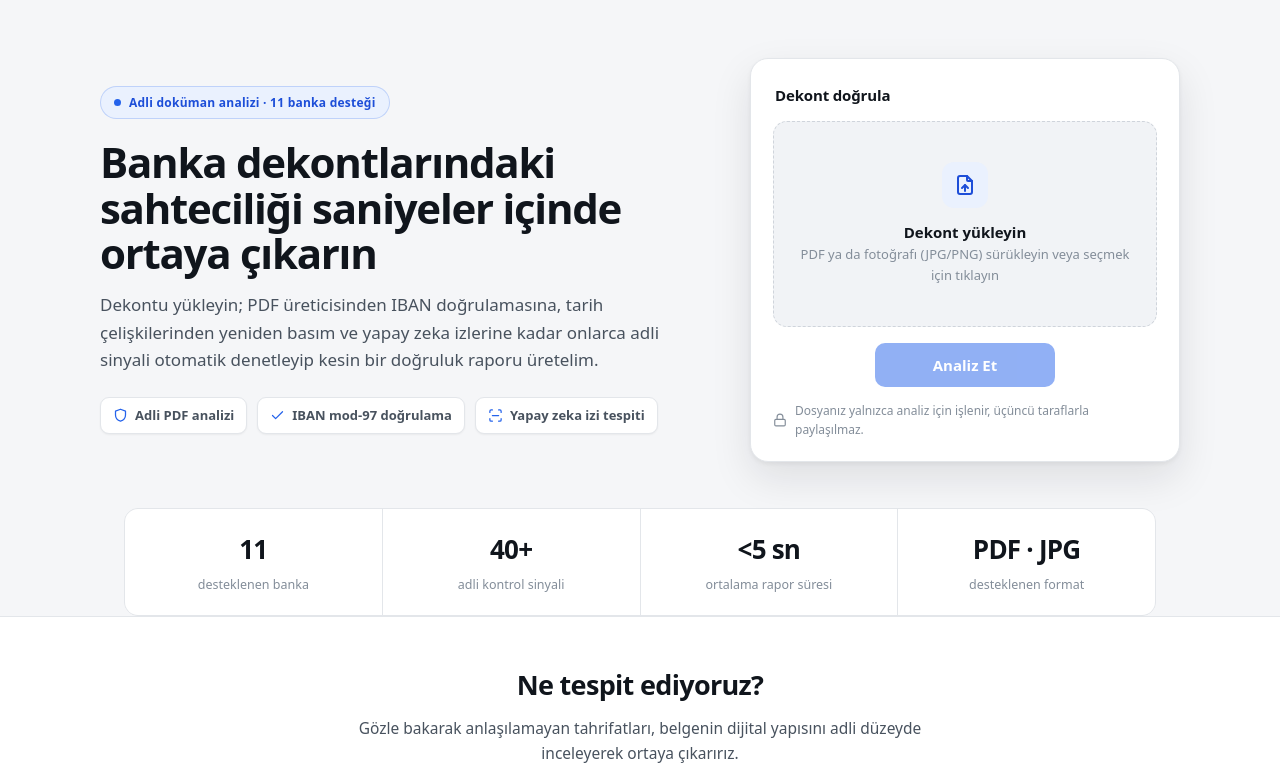
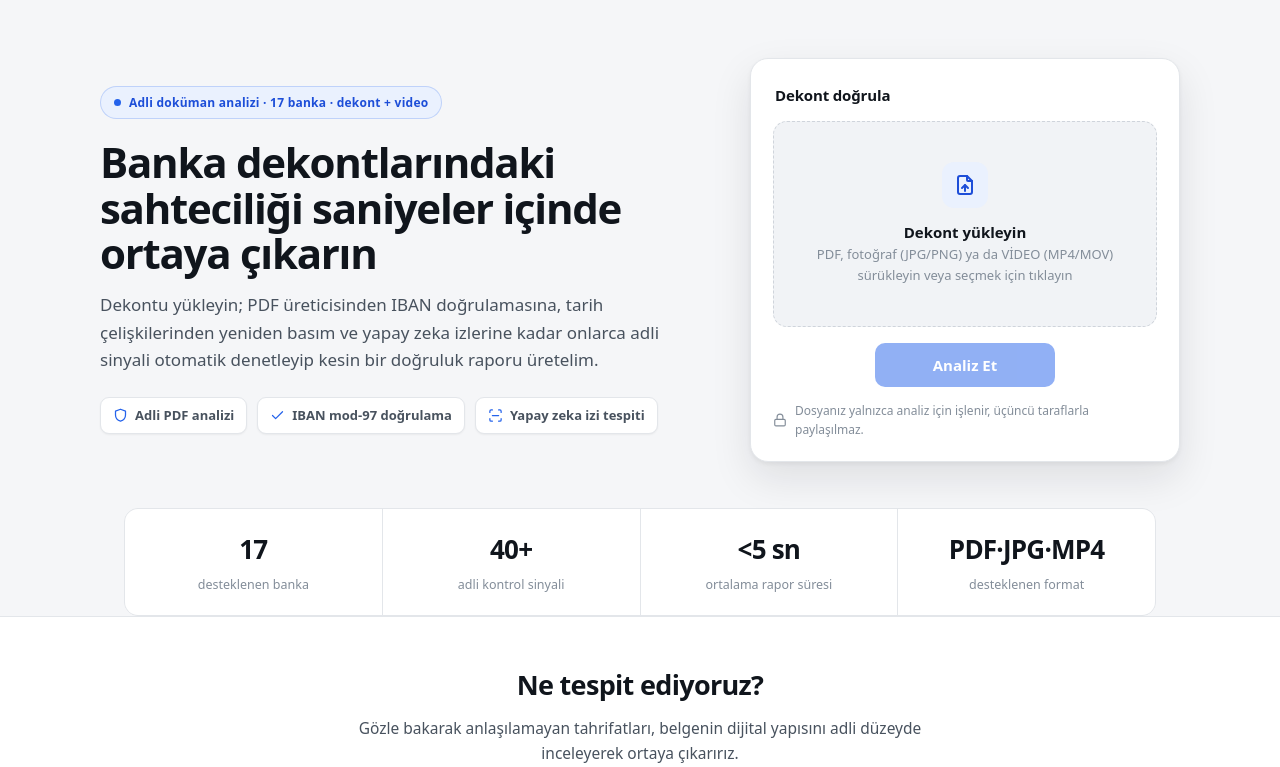
Before and after one commit to mrevreka-dev/dekont-analiz, a FastAPI app: page / in a window 1280 px wide. Shown: the part 63-830 px from the top of the page. Run offline with FastAPI, Linux system fonts and the light colour scheme.

Commit message:
Add files via upload

```diff
--- a/templates/index.html
+++ b/templates/index.html
@@ -26,7 +26,7 @@
   <section class="hero-wrap container">
     <div class="hero-copy">
       <span class="eyebrow"><span class="dot"></span>
-        {{ 'Adli doküman analizi · 11 banka desteği' if tr else 'Forensic document analysis · 11 banks' }}</span>
+        {{ 'Adli doküman analizi · 17 banka · dekont + video' if tr else 'Forensic analysis · 17 banks · receipts + video' }}</span>
       <h1>{{ 'Banka dekontlarındaki sahteciliği saniyeler içinde ortaya çıkarın'
             if tr else 'Expose bank receipt forgery in seconds' }}</h1>
       <p class="lead">{{ 'Dekontu yükleyin; PDF üreticisinden IBAN doğrulamasına, tarih çelişkilerinden yeniden basım ve yapay zeka izlerine kadar onlarca adli sinyali otomatik denetleyip kesin bir doğruluk raporu üretelim.'
@@ -46,9 +46,9 @@
           <label class="dropzone" id="dz" for="file">
             <span class="dz-icon"><svg viewBox="0 0 24 24" fill="none" stroke="currentColor" stroke-width="2" stroke-linecap="round" stroke-linejoin="round"><path d="M14 3v4a1 1 0 0 0 1 1h4"/><path d="M17 21H7a2 2 0 0 1-2-2V5a2 2 0 0 1 2-2h7l5 5v11a2 2 0 0 1-2 2z"/><path d="M12 18v-6"/><path d="m9 15 3-3 3 3"/></svg></span>
             <div><strong>{{ 'Dekont yükleyin' if tr else 'Upload a receipt' }}</strong></div>
-            <div class="note">{{ 'PDF ya da fotoğrafı (JPG/PNG) sürükleyin veya seçmek için tıklayın' if tr else 'Drag a PDF or photo (JPG/PNG) here, or click to choose' }}</div>
+            <div class="note">{{ 'PDF, fotoğraf (JPG/PNG) ya da VİDEO (MP4/MOV) sürükleyin veya seçmek için tıklayın' if tr else 'Drag a PDF, photo (JPG/PNG) or VIDEO (MP4/MOV) here, or click to choose' }}</div>
             <div class="fname hidden" id="fname"></div>
-            <input type="file" id="file" name="file" accept="application/pdf,.pdf,image/*,.jpg,.jpeg,.png,.webp,.tiff" class="hidden" required>
+            <input type="file" id="file" name="file" accept="application/pdf,.pdf,image/*,.jpg,.jpeg,.png,.webp,.tiff,video/*,.mp4,.mov,.m4v,.webm,.avi,.3gp,.mkv" class="hidden" required>
           </label>
           <div class="center" style="margin-top:16px">
             <button class="btn" id="submit" type="submit" disabled style="min-width:180px">
@@ -67,10 +67,10 @@
   <!-- METRICS -->
   <section class="container" style="padding-top:8px">
     <div class="metrics">
-      <div class="metric"><div class="mv">11</div><div class="ml">{{ 'desteklenen banka' if tr else 'supported banks' }}</div></div>
+      <div class="metric"><div class="mv">17</div><div class="ml">{{ 'desteklenen banka' if tr else 'supported banks' }}</div></div>
       <div class="metric"><div class="mv">40+</div><div class="ml">{{ 'adli kontrol sinyali' if tr else 'forensic signals' }}</div></div>
       <div class="metric"><div class="mv">&lt;5 sn</div><div class="ml">{{ 'ortalama rapor süresi' if tr else 'avg. report time' }}</div></div>
-      <div class="metric"><div class="mv">PDF · JPG</div><div class="ml">{{ 'desteklenen format' if tr else 'input formats' }}</div></div>
+      <div class="metric"><div class="mv">PDF·JPG·MP4</div><div class="ml">{{ 'desteklenen format' if tr else 'input formats' }}</div></div>
     </div>
   </section>
 
@@ -191,12 +191,20 @@
 const dz=document.getElementById('dz'), fi=document.getElementById('file'),
       fn=document.getElementById('fname'), sb=document.getElementById('submit'),
       frm=document.getElementById('frm'), bl=document.getElementById('btnlabel');
-function setFile(f){ if(!f) return; fn.textContent=f.name; fn.classList.remove('hidden'); sb.disabled=false; }
+// Video mu? (uzantı ya da MIME). Video ise formu /video ucuna, değilse /analyze ucuna yönlendir.
+function isVideo(f){ if(!f) return false;
+  if((f.type||'').indexOf('video/')===0) return true;
+  return /\.(mp4|mov|m4v|webm|avi|3gp|3g2|mkv|mpe?g|ts)$/i.test(f.name||''); }
+let _isVid=false;
+function setFile(f){ if(!f) return; _isVid=isVideo(f);
+  fn.textContent=f.name+(_isVid?'  🎬':''); fn.classList.remove('hidden'); sb.disabled=false;
+  frm.action=_isVid?'/video':'/analyze';
+  bl.textContent=_isVid?('{{ 'Videoyu Analiz Et' if tr else 'Analyze Video' }}'):'{{ T.analyze_btn }}'; }
 fi.addEventListener('change',e=>setFile(e.target.files[0]));
 ['dragover','dragenter'].forEach(ev=>dz.addEventListener(ev,e=>{e.preventDefault();dz.classList.add('drag');}));
 ['dragleave','drop'].forEach(ev=>dz.addEventListener(ev,e=>{e.preventDefault();dz.classList.remove('drag');}));
 dz.addEventListener('drop',e=>{ const f=e.dataTransfer.files[0]; if(f){ fi.files=e.dataTransfer.files; setFile(f);} });
-frm.addEventListener('submit',()=>{ sb.disabled=true; bl.innerHTML='<span class="spinner"></span> {{ T.analyzing }}'; });
+frm.addEventListener('submit',()=>{ sb.disabled=true; bl.innerHTML='<span class="spinner"></span> '+(_isVid?'{{ 'Video analiz ediliyor…' if tr else 'Analyzing video…' }}':'{{ T.analyzing }}'); });
 
 // çoklu karşılaştırma
 const cdz=document.getElementById('cdz'), ci=document.getElementById('cfile'),
```
